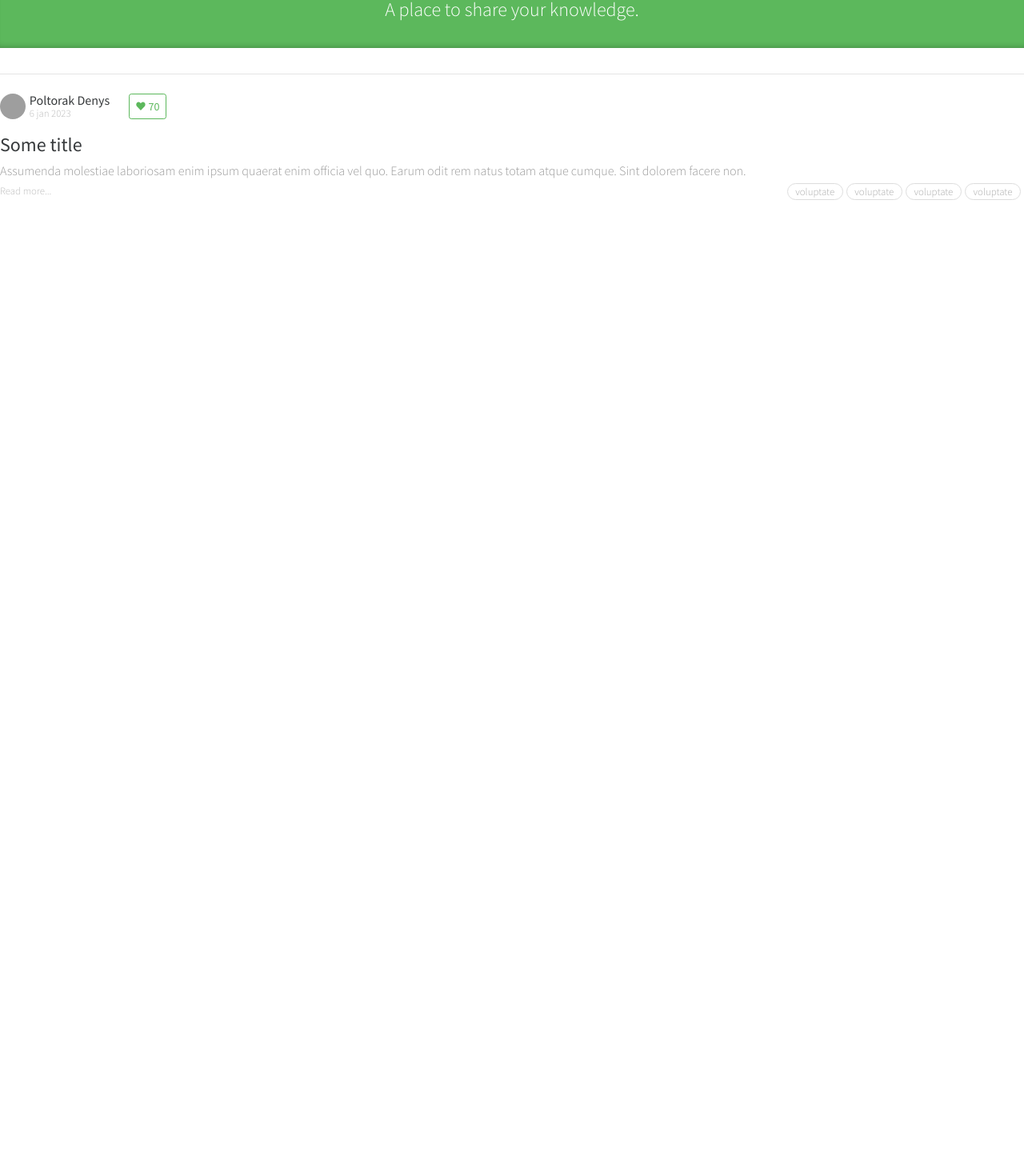
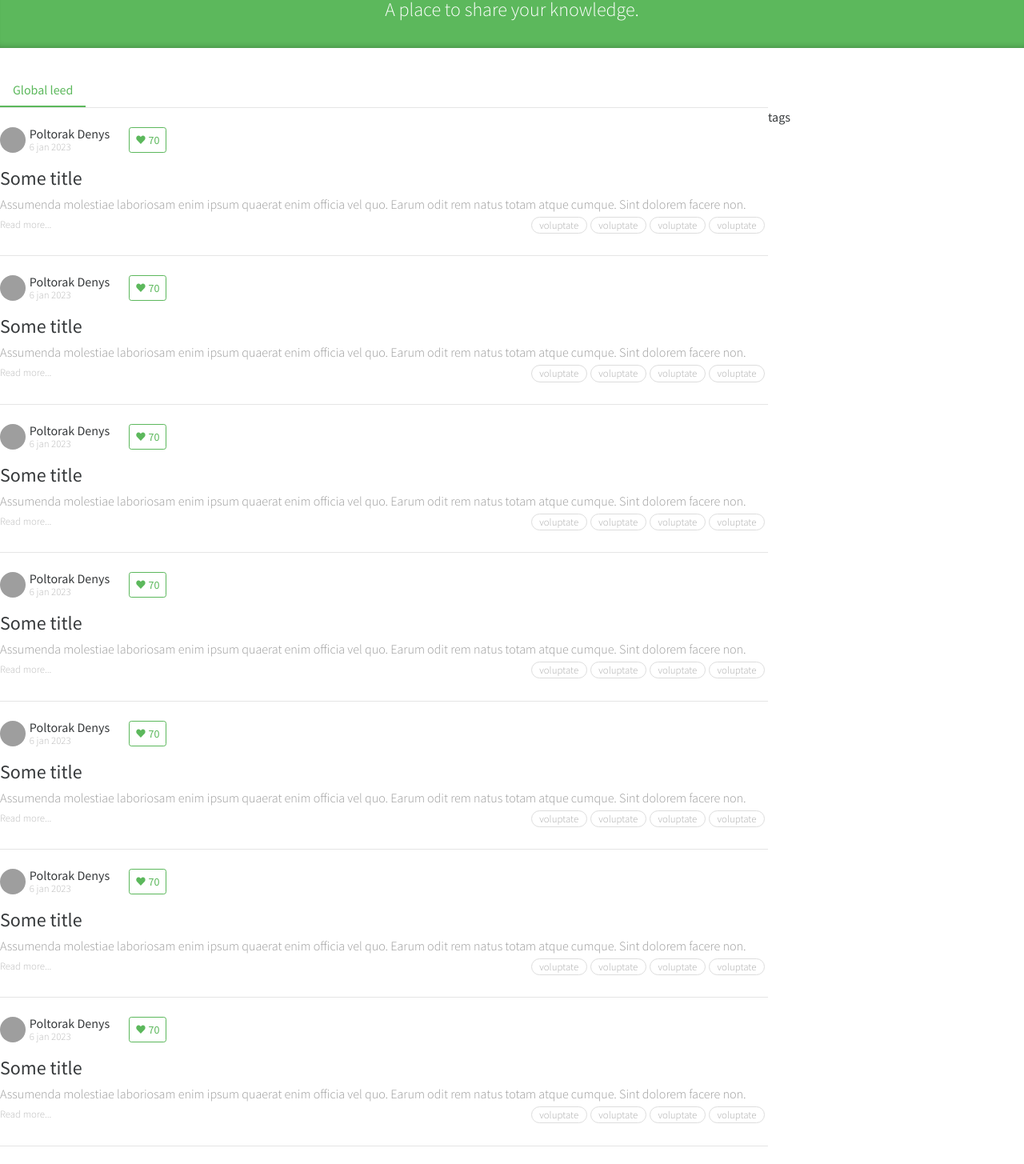
Before and after one commit to FrontKid/conduit, a React (Create React App) app: page / in a window 1280 px wide. Shown: the part 176-1631 px from the top of the page at 80% size. Before the commit the page ends 800 px from the top, so only its background shows below. Built offline with nearby package versions, Linux system fonts and the light colour scheme; grey boxes are pictures that could not be loaded.

Commit message:
feed styles completed

```diff
--- a/src/App.tsx
+++ b/src/App.tsx
@@ -4,7 +4,7 @@ import { FC } from 'react'
 //components
 import { Header } from './common/components/header/Header'
 import { Banner } from './common/components/banner/Banner'
-import { Article } from './modules/feed/components/article/Article'
+import { Feed } from './modules/feed/components/feed/Feed'
 //interface Props { }
 
 export const App: FC = () => {
@@ -12,7 +12,7 @@ export const App: FC = () => {
     <div>
       <Header />
       <Banner />
-      <Article />
+      <Feed />
     </div>
   )
 }
--- /dev/null
+++ b/src/modules/feed/components/article-list/ArticleList.tsx
@@ -0,0 +1,21 @@
+import { FC } from 'react'
+import { Article } from '../article/Article'
+
+//interface IArticleList { }
+
+export const ArticleList: FC = () => {
+  return (
+    <div className='w-3/4'>
+      <Article />
+      <Article />
+      <Article />
+      <Article />
+      <Article />
+      <Article />
+      <Article />
+      <Article />
+      <Article />
+      <Article />
+    </div>
+  )
+}
--- /dev/null
+++ b/src/modules/feed/components/feed/Feed.tsx
@@ -0,0 +1,18 @@
+import { FC } from 'react'
+import { Container } from '../../../../common/components/container/Container'
+import { FeedToggle } from '../../feed-toggle/FeedToggle'
+import { ArticleList } from '../article-list/ArticleList'
+
+//interface IFeed { }
+
+export const Feed: FC = () => {
+  return (
+    <Container>
+      <FeedToggle />
+      <div className='flex'>
+        <ArticleList />
+        <div className="w-1/4">tags</div>
+      </div>
+    </Container>
+  )
+}
--- /dev/null
+++ b/src/modules/feed/feed-toggle/FeedToggle.tsx
@@ -0,0 +1,14 @@
+import { FC } from 'react'
+import { NavLink } from 'react-router-dom'
+
+//interface IFeedToggle { }
+
+export const FeedToggle: FC = () => {
+  return (
+    <div>
+      <ul>
+        <li><NavLink className='text-conduit-green bg-white border-b-2 inline-block border-conduit-green cursor-default hover:no-underline hover:text-conduit-green py-2 px-4' to='/'>Global leed</NavLink></li>
+      </ul>
+    </div>
+  )
+}
```
